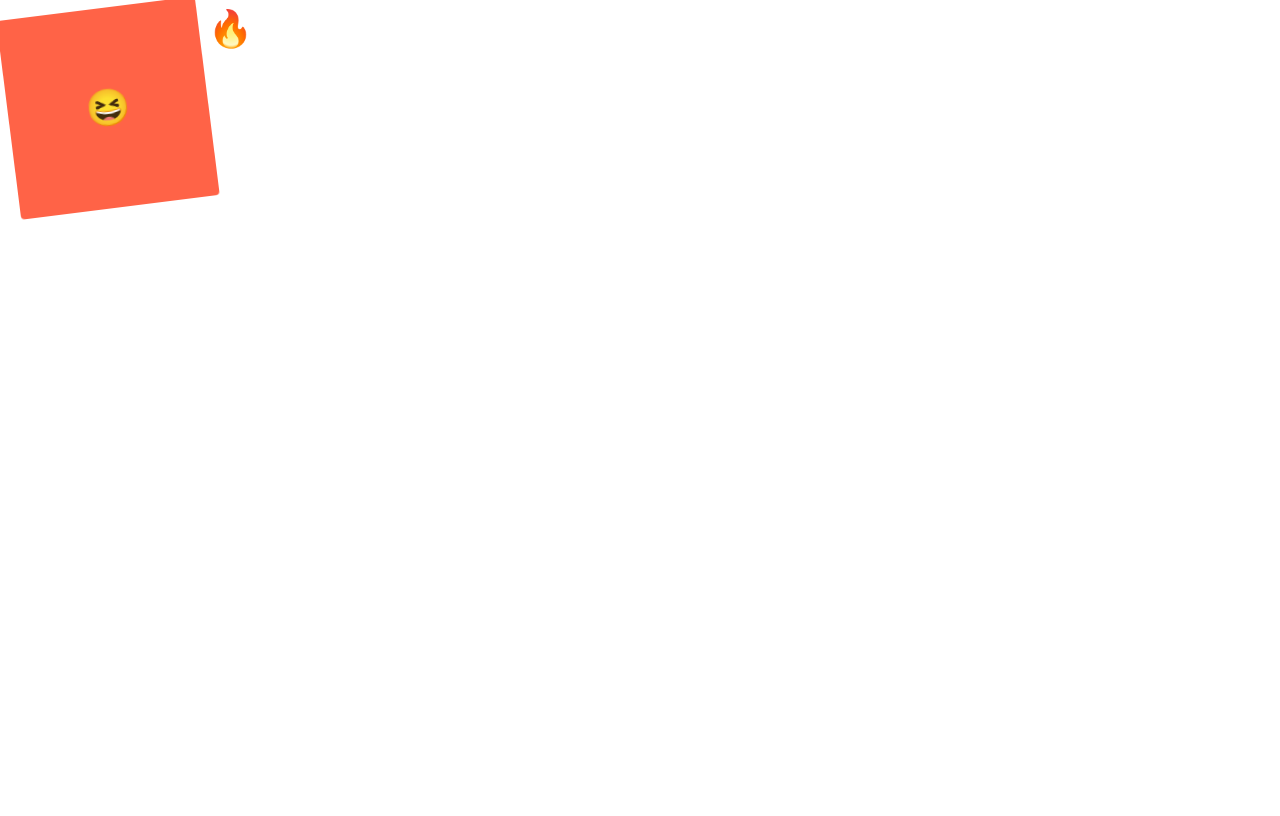
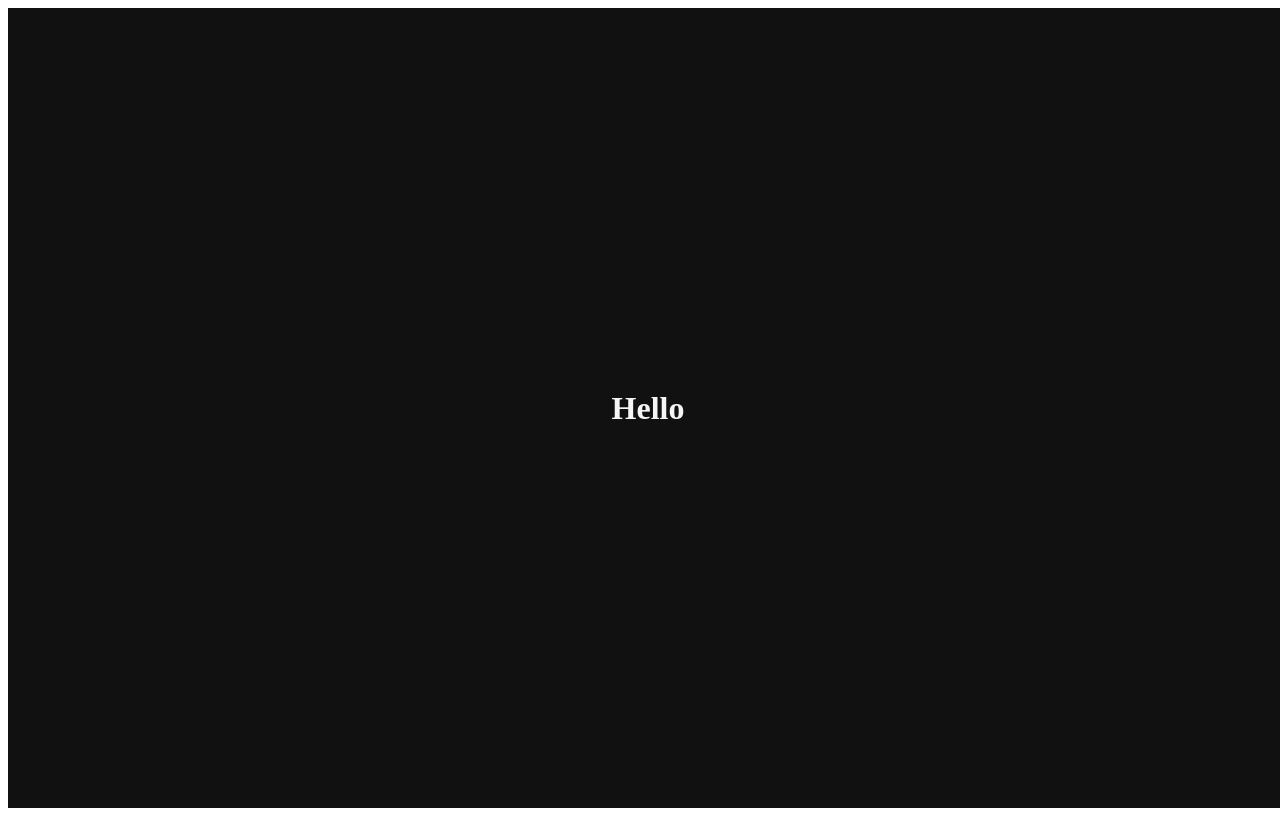
Before and after one commit to Hyunji14/react-study, a React (Create React App) app in the folder my-app/: page / in a window 1280 px wide. Built offline with nearby package versions, Linux system fonts and the light colour scheme.

Commit message:
styledComponent #6: theme

```diff
--- a/my-app/src/App.js
+++ b/my-app/src/App.js
@@ -3,50 +3,21 @@
 function App() {
   return (
     <Wrapper>
-      <Box>
-        <Emoji>😆</Emoji>
-      </Box>
-      <Emoji>🔥</Emoji>
+      <Title>Hello</Title>
     </Wrapper>
   );
 }
 
+const Title = styled.h1`
+  color: ${(props) => props.theme.textColor};
+`;
+
 const Wrapper = styled.div`
   display: flex;
-`;
-
-const rotateAnimation = keyframes`
-0% {
-  transform: rotate(0deg);
-  border-radius: 0px;
-}
-50% {
-  border-radius: 100px;
-}
-100%{
-  transform: rotate(360deg);
-  border-radius: 0px;
-}
-`;
-
-const Emoji = styled.span`
-  font-size: 36px;
-`;
-
-const Box = styled.div`
-  height: 200px;
-  width: 200px;
-  background-color: tomato;
-  animation: ${rotateAnimation} 1s linear infinite;
-  display: flex;
+  height: 100vh;
+  width: 100vw;
   justify-content: center;
   align-items: center;
-
-  // 이렇게 하면 Emoji component가 p 이든, span 이든 상관없음
-  ${Emoji} {
-    &:hover {
-      font-size: 98px;
-    }
-  }
+  background-color: ${(props) => props.theme.backgroundColor};
 `;
 export default App;
--- a/my-app/src/index.js
+++ b/my-app/src/index.js
@@ -1,10 +1,25 @@
 import React from 'react';
 import ReactDOM from 'react-dom/client';
 import App from './App';
+//Theme 사용하기 위한 패키지 import
+import { ThemeProvider } from 'styled-components';
 
 const root = ReactDOM.createRoot(document.getElementById('root'));
+
+const darkTheme = {
+  textColor: 'whitesmoke',
+  backgroundColor: '#111',
+};
+
+const lightTheme = {
+  textColor: '#111',
+  backgroundColor: 'whitesmoke',
+};
+
 root.render(
   <React.StrictMode>
-    <App />
+    <ThemeProvider theme={darkTheme}>
+      <App />
+    </ThemeProvider>
   </React.StrictMode>
 );
```
